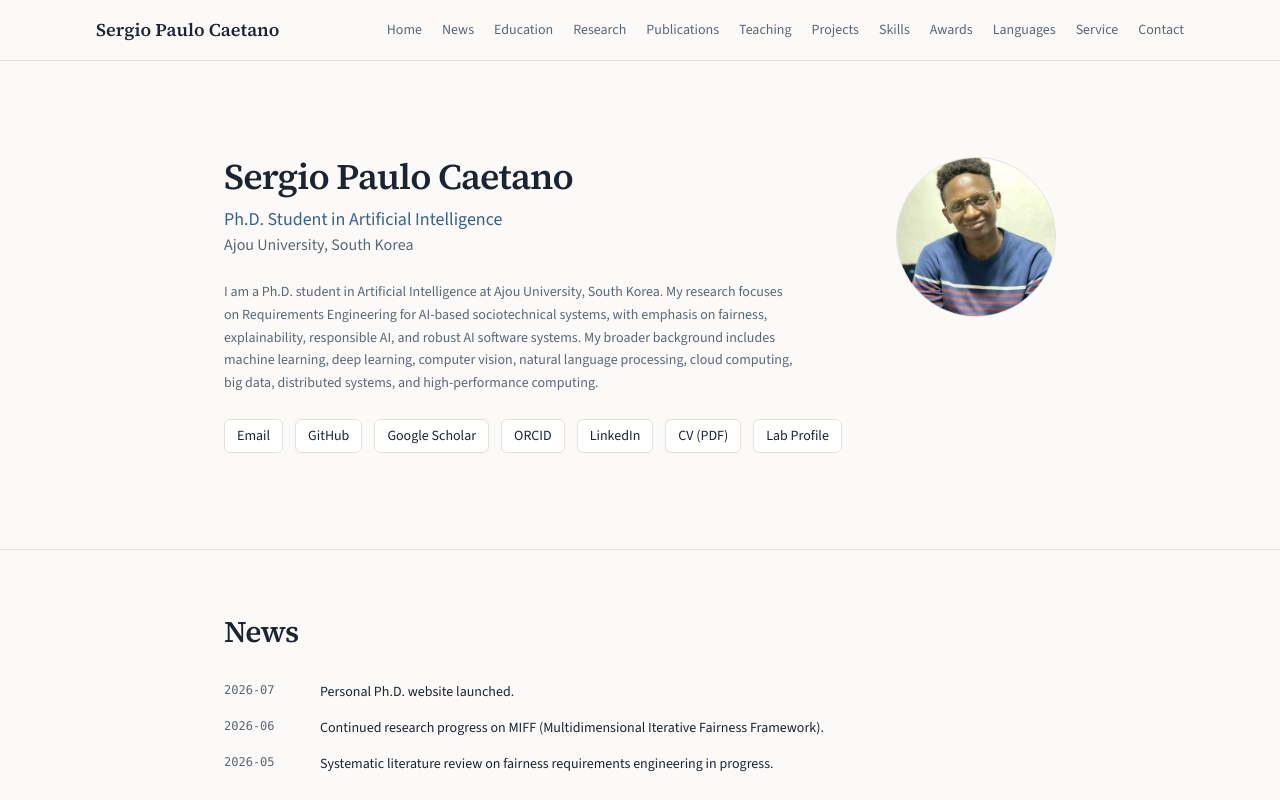
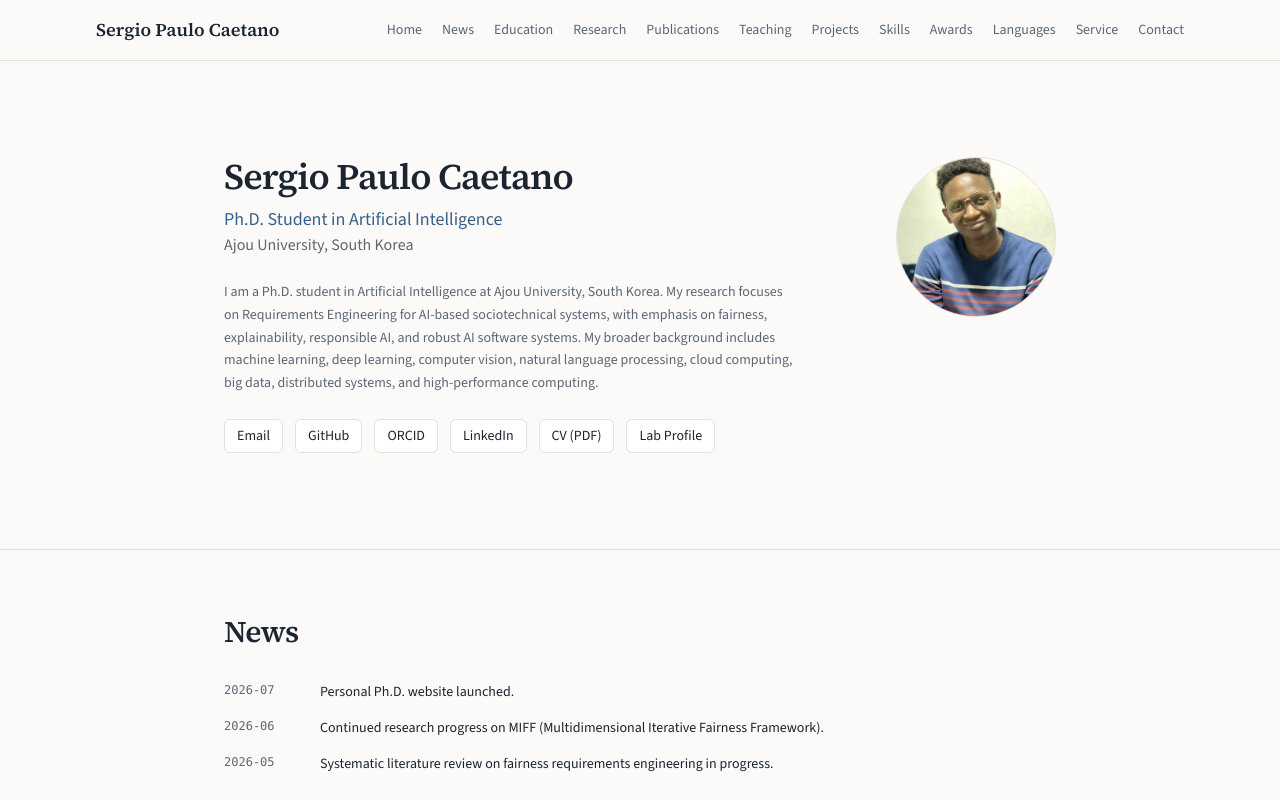
Before and after one commit to caetanosergio/sergio-phd-website, a Next.js app: page / in a window 1280 px wide. Shown: the top 800 px of the page. Built offline with nearby package versions, Linux system fonts and the light colour scheme.

Commit message:
Remove inactive Google Scholar button until real link is available

```diff
--- a/components/Hero.tsx
+++ b/components/Hero.tsx
@@ -28,14 +28,6 @@ export default function Hero() {
               className="rounded-md border border-border bg-surface px-3 py-1.5 text-foreground transition-colors hover:border-accent hover:text-accent"
             >
               GitHub
-            </a>
-            <a
-              href={links.googleScholar}
-              target="_blank"
-              rel="noopener noreferrer"
-              className="rounded-md border border-border bg-surface px-3 py-1.5 text-foreground transition-colors hover:border-accent hover:text-accent"
-            >
-              Google Scholar
             </a>
             <a
               href={links.orcid}
```
